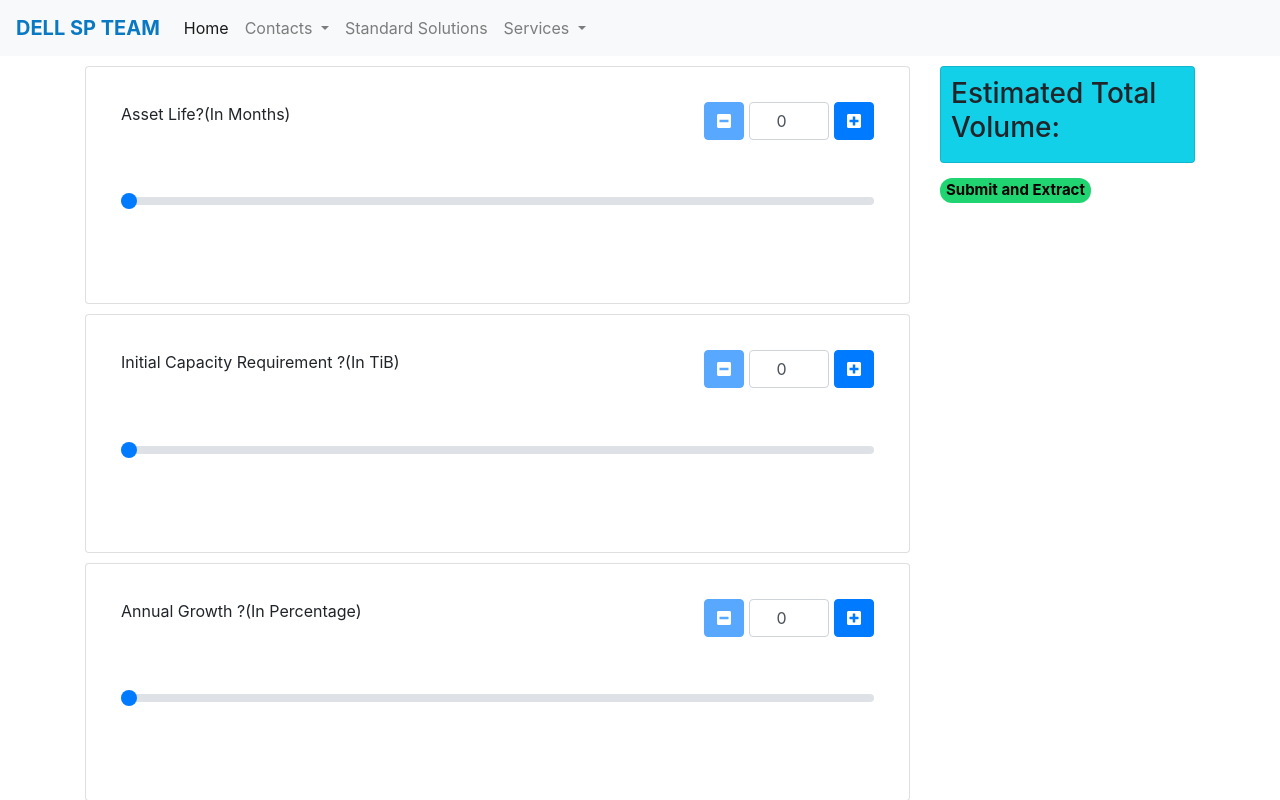
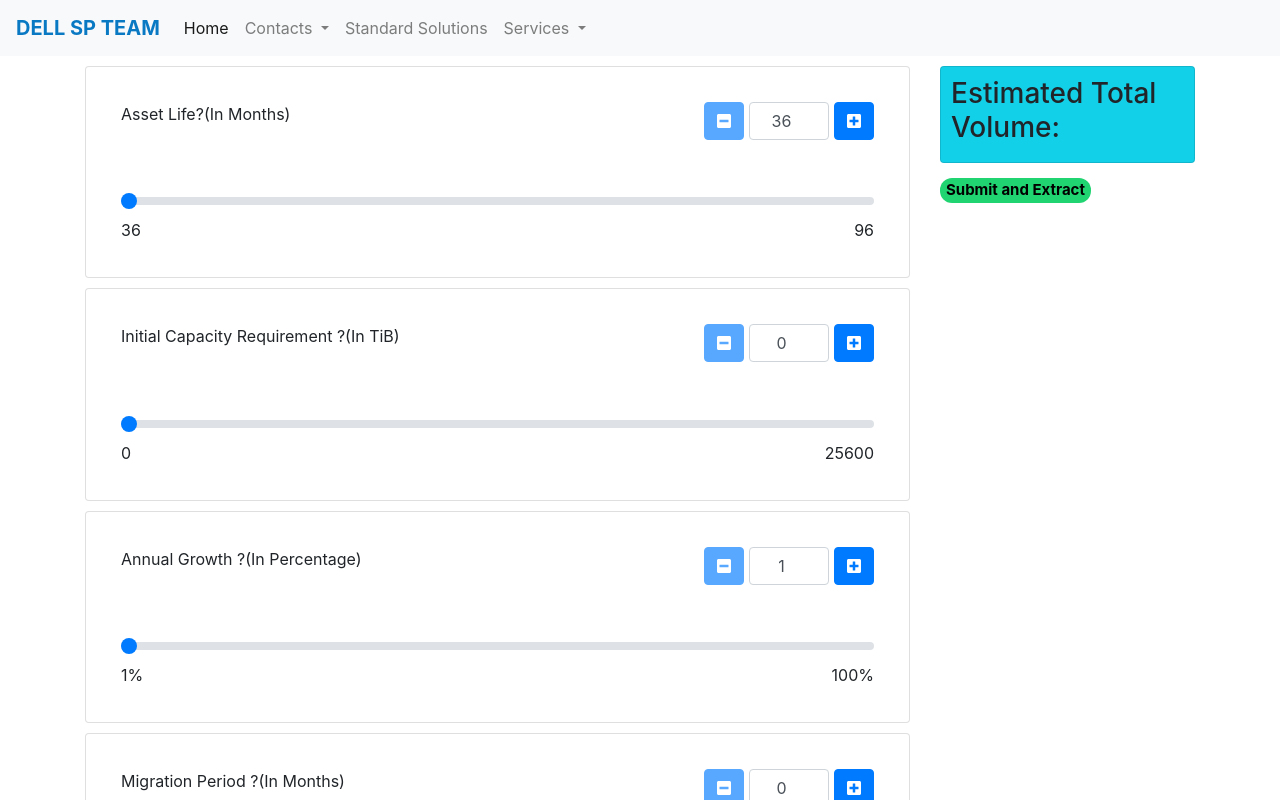
Before and after one commit to gaurav-kispotta/ProductifyMe.github.io, an Angular app: page / in a window 1280 px wide. Shown: the top 800 px of the page. Built offline with nearby package versions, Linux system fonts and the light colour scheme.

Commit message:
enhanced questions lists

```diff
--- a/package.json
+++ b/package.json
@@ -26,8 +26,12 @@
     "@fortawesome/angular-fontawesome": "^0.6.1",
     "@fortawesome/fontawesome-svg-core": "^1.2.28",
     "@fortawesome/free-solid-svg-icons": "^5.13.0",
+    "@types/bytes": "^3.1.0",
+    "@types/moment": "^2.13.0",
     "bootstrap": "^4.5.0",
+    "bytes": "^3.1.0",
     "express": "^4.17.1",
+    "moment": "^2.26.0",
     "path": "^0.12.7",
     "rxjs": "~6.4.0",
     "tslib": "^1.10.0",
--- a/src/app/models/quote-questions.model.ts
+++ b/src/app/models/quote-questions.model.ts
@@ -3,4 +3,9 @@ export class QuoteQuestions {
     public minCount: number;
     public maxCount: number;
     public value: number;
+    public formatValueFunction: (v: number) => string;
+
+    constructor() {
+        this.value = this.minCount;
+    }
 }
--- a/src/app/quotes/quote-questions-list/quote-questions-list.component.html
+++ b/src/app/quotes/quote-questions-list/quote-questions-list.component.html
@@ -1,3 +1,5 @@
 <div class="card quote-card" *ngFor="let q of getQuestionsList(); let i = index">
-    <app-quote-questions [maxCount]="q.maxCount" [minCount]="q.minCount" [questionTitle]="q.questionTitle" (value)="onValueChaned($event, i)"></app-quote-questions>
+    <app-quote-questions
+        [collectionIndex]="i"
+        (value)="onValueChaned($event, i)"></app-quote-questions>
 </div>
--- a/src/app/quotes/quote-questions-list/quote-questions-list.component.ts
+++ b/src/app/quotes/quote-questions-list/quote-questions-list.component.ts
@@ -1,6 +1,8 @@
 import { Component, OnInit } from '@angular/core';
 import { QuoteQuestions } from 'src/app/models/quote-questions.model';
 import { QuoteQuestionsService } from 'src/app/quotes/quote-questions.service';
+import { format } from 'bytes';
+import { months } from 'moment';
 
 @Component({
   selector: 'app-quote-questions-list',
@@ -17,25 +19,24 @@ export class QuoteQuestionsListComponent implements OnInit {
     q.questionTitle = 'Asset Life?(In Months)';
     q.minCount = 36;
     q.maxCount = 96;
-    q.value = 0;
+    // q.formatValueFunction = (v) => months(v);
+
 
     const q1 = new QuoteQuestions();
     q1.questionTitle = 'Initial Capacity Requirement ?(In TiB)';
     q1.minCount = 0;
     q1.maxCount = 25600;
-    q1.value = 0;
 
     const q2 = new QuoteQuestions();
     q2.questionTitle = 'Annual Growth ?(In Percentage)';
     q2.minCount = 1;
     q2.maxCount = 100;
-    q2.value = 0;
+    q2.formatValueFunction = (v) => `${v}%`;
 
     const q3 = new QuoteQuestions();
     q3.questionTitle = 'Migration Period ?(In Months)';
     q3.minCount = 0;
     q3.maxCount = 24;
-    q3.value = 0;
 
     this.quoteQuestionsService.addQestion(q);
     this.quoteQuestionsService.addQestion(q1);
--- a/src/app/quotes/quote-questions.service.ts
+++ b/src/app/quotes/quote-questions.service.ts
@@ -9,6 +9,10 @@ export class QuoteQuestionsService {
   private quoteQuestionList = new Array<QuoteQuestions>();
 
   constructor() { }
+
+  getQuestion(index: number) {
+    return this.quoteQuestionList[index];
+  }
 
   getQuestions(): Array<QuoteQuestions> {
     return this.quoteQuestionList;
@@ -25,5 +29,4 @@ export class QuoteQuestionsService {
   updateValues(index: number, value: number) {
     this.quoteQuestionList[index].value = value;
   }
-
 }
--- a/src/app/quotes/quote-questions/quote-questions.component.css
+++ b/src/app/quotes/quote-questions/quote-questions.component.css
@@ -11,7 +11,6 @@
 
 .slider-input {
     margin-top: 50px;
-    margin-bottom: 50px;
 }
 
 .invalid-value {
--- a/src/app/quotes/quote-questions/quote-questions.component.html
+++ b/src/app/quotes/quote-questions/quote-questions.component.html
@@ -3,7 +3,7 @@
         <label for="customRange2">{{ questionTitle }}</label>
         <div class="d-flex justify-content-between">
             <button type="button" class="btn btn-primary" (click)="decrementValue()" [disabled]="!validateMinButton()"><fa-icon [icon]="decrementIcon"></fa-icon></button>
-            <input type="number" [min]="minCount" [max]="maxCount" class="form-control amount-count-input" [(value)]="countValue" (input)="inputValueChanged($event.target.value, $event.target)">
+            <input type="number" [min]="minCount" [max]="maxCount" class="form-control amount-count-input" [value]="countValue" (input)="inputValueChanged($event.target.value, $event.target)">
             <button type="button" class="btn btn-primary" (click)="incrementValue()" [disabled]="!validateMaxButton()"><fa-icon [icon]="incrementIcon"></fa-icon></button>
         </div>
     </div>
@@ -12,4 +12,8 @@
             <input type="range" #sliderRef class="custom-range" [min]="minCount" [max]="maxCount" [(value)]="countValue" (change)="onSliderChange(sliderRef.value)">
         </div>
     </div>
+    <div class="d-flex justify-content-between">
+        <span class="flex-start scale-start">{{ prettyMinValue() }}</span>
+        <span class="flex-end scale-end">{{ prettyMaxValue() }}</span>
+    </div>
 </div>
--- a/src/app/quotes/quote-questions/quote-questions.component.ts
+++ b/src/app/quotes/quote-questions/quote-questions.component.ts
@@ -1,5 +1,7 @@
 import { Component, OnInit, Input, Output, EventEmitter } from '@angular/core';
 import { faPlusSquare, faMinusSquare, faThList } from '@fortawesome/free-solid-svg-icons';
+import {format} from 'bytes';
+import { QuoteQuestionsService } from '../quote-questions.service';
 
 @Component({
   selector: 'app-quote-questions',
@@ -12,28 +14,37 @@ export class QuoteQuestionsComponent implements OnInit {
   public countValue: number;
   public isInputValid = false;
 
-  @Input() public minCount = 0;
-  @Input() public maxCount = 10;
+  public minCount = 0;
+  public maxCount = 10;
 
-  @Output() public value = new EventEmitter<number>();
+  public value = new EventEmitter<number>();
 
-  @Input() public questionTitle: string;
+  public questionTitle: string;
+  @Input() public collectionIndex: number;
 
-  constructor() {
-    this.countValue = 0;
+  public formatedValue: (v: number) => string;
+
+  constructor(private quoteQuestionsService: QuoteQuestionsService) {
+
   }
 
   ngOnInit() {
+    const q = this.quoteQuestionsService.getQuestion(this.collectionIndex);
+    this.minCount = q.minCount;
+    this.maxCount = q.maxCount;
+    this.countValue = q.minCount;
+    this.questionTitle = q.questionTitle;
+    this.formatedValue = q.formatValueFunction;
   }
 
   incrementValue() {
     this.countValue = parseInt(this.countValue.toString(), 0) + 1;
-    this.value.emit(this.countValue);
+    this.quoteQuestionsService.updateValues(this.collectionIndex, this.countValue);
   }
 
   decrementValue() {
     this.countValue = parseInt(this.countValue.toString(), 0) - 1;
-    this.value.emit(this.countValue);
+    this.quoteQuestionsService.updateValues(this.collectionIndex, this.countValue);
   }
 
   onSliderChange(value: number) {
@@ -59,6 +70,7 @@ export class QuoteQuestionsComponent implements OnInit {
       alert(`Value provided for '${this.questionTitle}' out of range min:${this.minCount} and max:${this.maxCount}`);
     } else {
       this.countValue = c;
+      this.quoteQuestionsService.updateValues(this.collectionIndex, this.countValue);
     }
   }
 
@@ -69,4 +81,25 @@ export class QuoteQuestionsComponent implements OnInit {
       return false;
     }
   }
+
+  prettyMinValue() {
+    if (this.formatedValue) {
+      return this.formatedValue(this.minCount);
+    }
+    return this.minCount;
+  }
+
+  prettyMaxValue() {
+    if (this.formatedValue) {
+      return this.formatedValue(this.maxCount);
+    }
+    return this.maxCount;
+  }
+
+  prettyCurrentValue() {
+    if (this.formatedValue) {
+      return this.formatedValue(this.maxCount);
+    }
+    return this.maxCount;
+  }
 }
```
Also changed, not shown: 1 other file (tests, documents, lock files or other folders).
